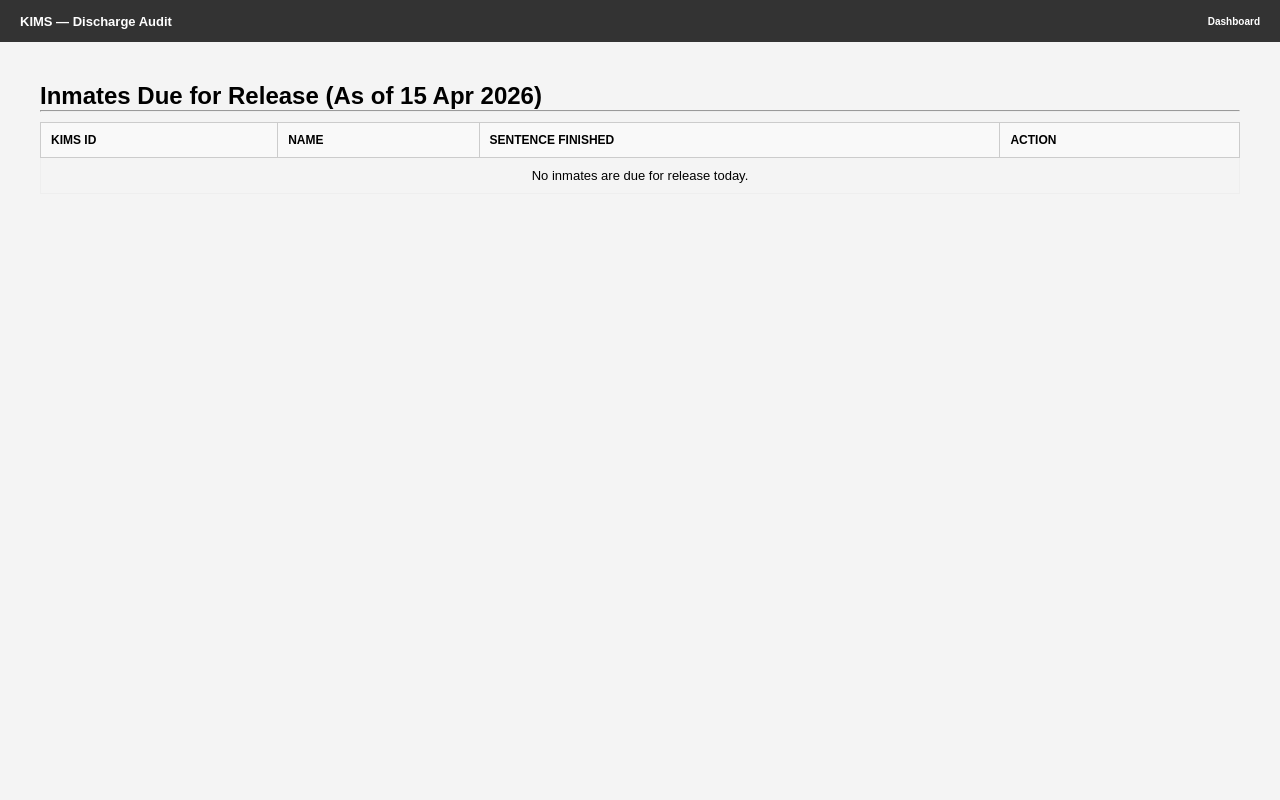
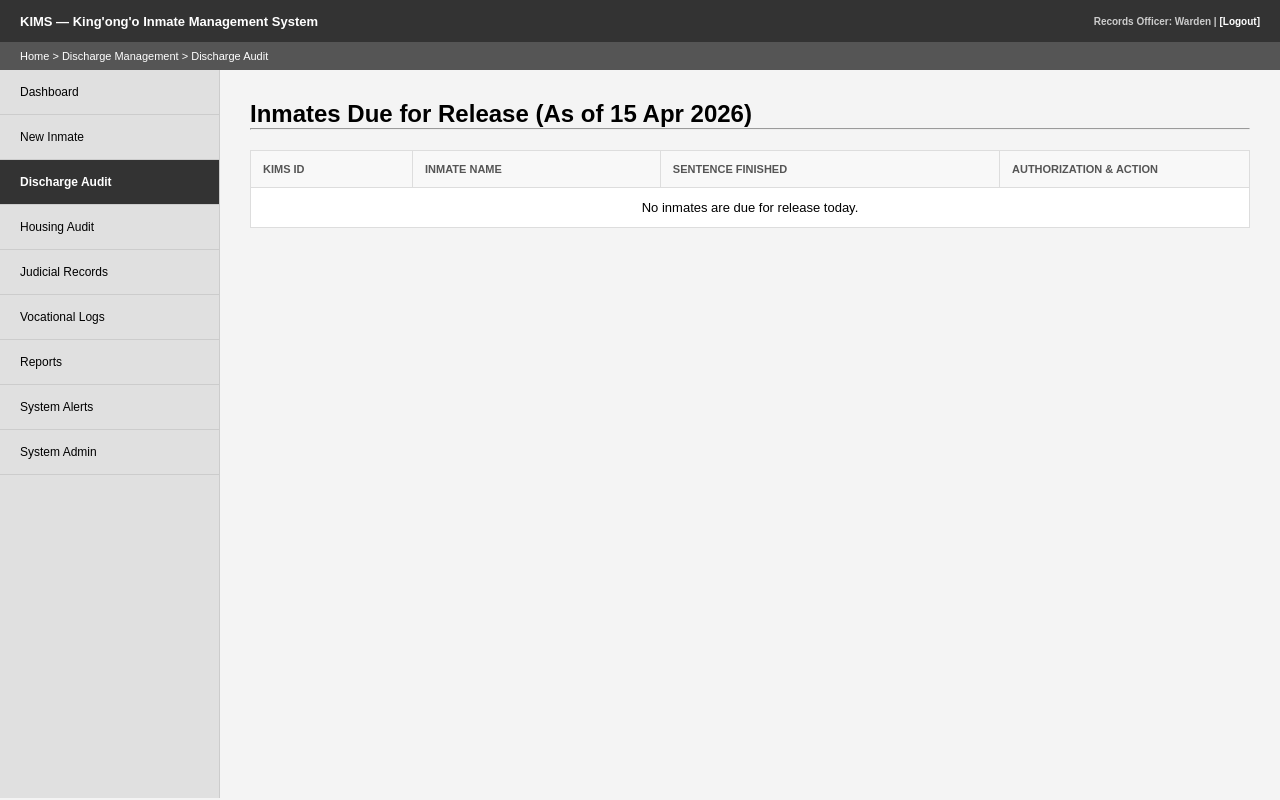
Before and after one commit to maxxgie/KIMS, a PHP site: page /discharge_audit.php in a window 1280 px wide. Run offline with PHP 8.4, Linux system fonts and the light colour scheme; data that the repository does not hold is empty.

Commit message:
done again

```diff
--- a/discharge_audit.php
+++ b/discharge_audit.php
@@ -1,9 +1,11 @@
 <?php
+session_start();
 include 'db_connect.php';
 
 // Logic: Find inmates where EDD is today or has already passed, and they aren't already released
 $today = date('Y-m-d');
-$sql = "SELECT * FROM inmates WHERE edd <= '$today' AND status = 'In Custody'";
+$sql = "SELECT * FROM inmates
+        WHERE edd <= '$today' AND status = 'In Custody'";
 $result = $conn->query($sql);
 ?>
 
@@ -13,24 +15,52 @@ $result = $conn->query($sql);
     <meta charset="UTF-8">
     <title>KIMS — Discharge Audit</title>
     <link rel="stylesheet" href="style.css">
+    <style>
+        /* Ensuring consistency with the system's report table style */
+        .report-table { width: 100%; border-collapse: collapse; border: 1px solid #ddd; background: #fff; margin-top: 20px; }
+        .report-table th { background: #f8f8f8; text-align: left; padding: 12px; border: 1px solid #ddd; font-size: 11px; color: #555; text-transform: uppercase; }
+        .report-table td { padding: 12px; border: 1px solid #ddd; font-size: 13px; vertical-align: middle; }
+
+        .auth-input {
+            width: 100%;
+            padding: 8px;
+            margin-bottom: 10px;
+            border: 1px solid #ccc;
+            font-size: 12px;
+            font-family: inherit;
+        }
+    </style>
 </head>
 <body>
     <header class="top-nav">
-        <div class="logo">KIMS — Discharge Audit</div>
-        <div class="user-info"><a href="dashboard.php">Dashboard</a></div>
+        <div class="logo">KIMS — King'ong'o Inmate Management System</div>
+        <div class="user-info">
+            Records Officer: <?php echo htmlspecialchars($_SESSION['username'] ?? 'Warden'); ?> | <a href="logout.php">[Logout]</a>
+        </div>
     </header>
 
-    <main class="content" style="padding:40px;">
+    <nav class="breadcrumb">Home > Discharge Management > Discharge Audit</nav>
+
+    <div class="main-container">
+        <?php include 'sidebar.php'; ?>
+
+        <main class="content">
         <h2>Inmates Due for Release (As of <?php echo date('d M Y'); ?>)</h2>
         <hr>
+
+        <?php if (isset($_GET['status']) && $_GET['status'] == 'discharged'): ?>
+            <div style="background: #e8f5e9; color: #2e7d32; padding: 15px; margin-bottom: 20px; border: 1px solid #c8e6c9; font-size: 13px; font-weight: bold;">
+                ✔ Inmate has been successfully discharged from the facility.
+            </div>
+        <?php endif; ?>
 
         <table class="report-table">
             <thead>
                 <tr>
                     <th>KIMS ID</th>
-                    <th>Name</th>
+                    <th>Inmate Name</th>
                     <th>Sentence Finished</th>
-                    <th>Action</th>
+                    <th style="width: 250px;">Authorization & Action</th>
                 </tr>
             </thead>
             <tbody>
@@ -43,7 +73,9 @@ $result = $conn->query($sql);
                             <td>
                                 <form action="process_discharge.php" method="POST">
                                     <input type="hidden" name="inmate_id" value="<?php echo $row['inmate_id']; ?>">
-                                    <button type="submit" class="btn-primary" style="background: #2e7d32;">PROCESS RELEASE</button>
+                                    <label style="display:block; font-size: 10px; font-weight: bold; margin-bottom: 3px;">AUTHORIZED BY:</label>
+                                    <input type="text" name="authorized_by" value="<?php echo htmlspecialchars($_SESSION['full_name'] ?? ''); ?>" required style="width: 100%; padding: 5px; margin-bottom: 10px; border: 1px solid #ccc; font-size: 12px;">
+                                    <button type="submit" class="btn-primary" style="background: #2e7d32;" onclick="return confirm('Are you sure you want to release <?php echo htmlspecialchars($row['full_name']); ?> (KIMS ID: <?php echo htmlspecialchars($row['kims_id']); ?>)? This action will mark the inmate as \'Released\' and cannot be easily undone.');">PROCESS RELEASE</button>
                                 </form>
                             </td>
                         </tr>
--- a/registration.php
+++ b/registration.php
@@ -178,6 +178,7 @@
                                     <select name="sentence_unit" class="unit-select">
                                         <option value="years">Years</option>
                                         <option value="months">Months</option>
+                                        <option value="days">Days</option>
                                     </select>
                                 </div>
                             </div>
--- a/save_inmate.php
+++ b/save_inmate.php
@@ -31,6 +31,9 @@ if ($_SERVER["REQUEST_METHOD"] == "POST") {
     if ($sentence_unit == 'months') {
         $sentence_years = $sentence_value / 12;
         $time_diff = "+ " . (int)$sentence_value . " months";
+    } elseif ($sentence_unit == 'days') {
+        $sentence_years = $sentence_value / 365;
+        $time_diff = "+ " . (int)$sentence_value . " days";
     } else {
         $sentence_years = $sentence_value;
         $time_diff = "+ " . (int)$sentence_value . " years";
--- a/sidebar.php
+++ b/sidebar.php
@@ -7,6 +7,8 @@ $current_page = basename($_SERVER['PHP_SELF']);
         <li class="<?php echo ($current_page == 'dashboard.php') ? 'active' : ''; ?>" onclick="location.href='dashboard.php'">Dashboard</li>
 
         <li class="<?php echo ($current_page == 'registration.php') ? 'active' : ''; ?>" onclick="location.href='registration.php'">New Inmate</li>
+
+        <li class="<?php echo ($current_page == 'discharge_audit.php') ? 'active' : ''; ?>" onclick="location.href='discharge_audit.php'">Discharge Audit</li>
 
         <li class="<?php echo ($current_page == 'housing.php') ? 'active' : ''; ?>" onclick="location.href='housing.php'">Housing Audit</li>
 
```
Also changed, not shown: process_discharge.php (added, +23 -0 lines), reports.php (+31 -1 lines), search.php (+10 -2 lines), view_inmates.php (+9 -3 lines), uploads/KIMS-2026-4145.jpeg (added), uploads/KIMS-2026-6445.jpeg (added), uploads/KIMS-2026-8420.jpeg (added).
